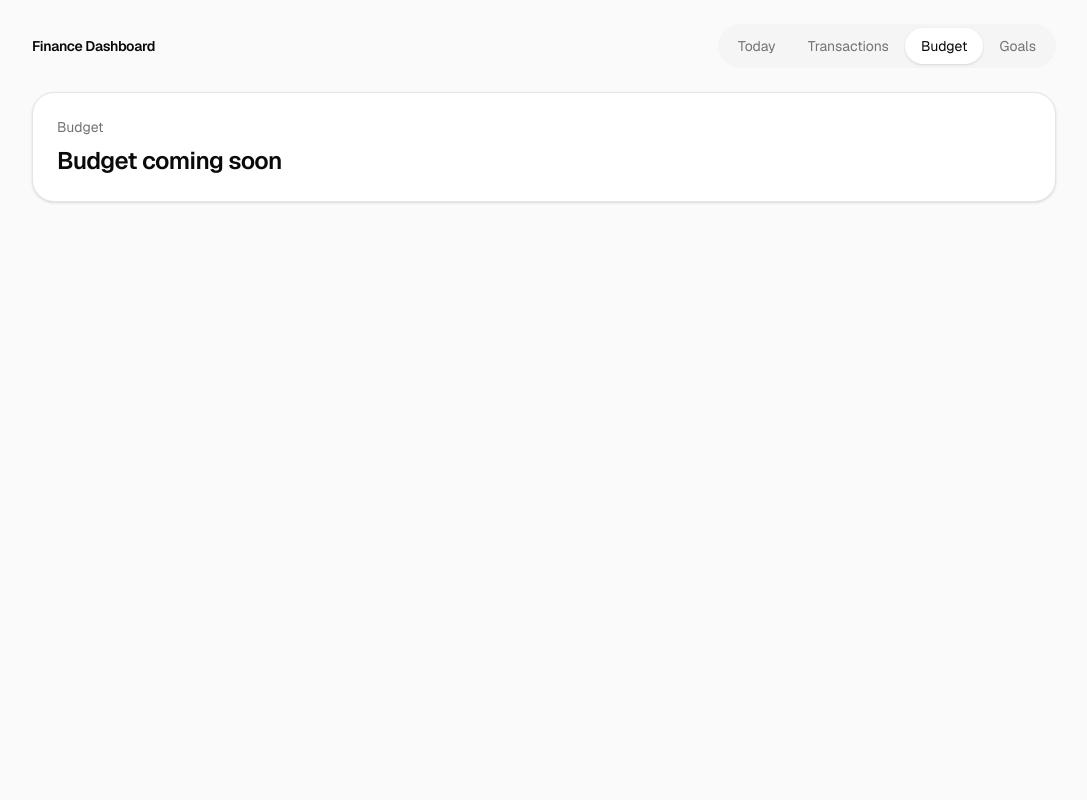
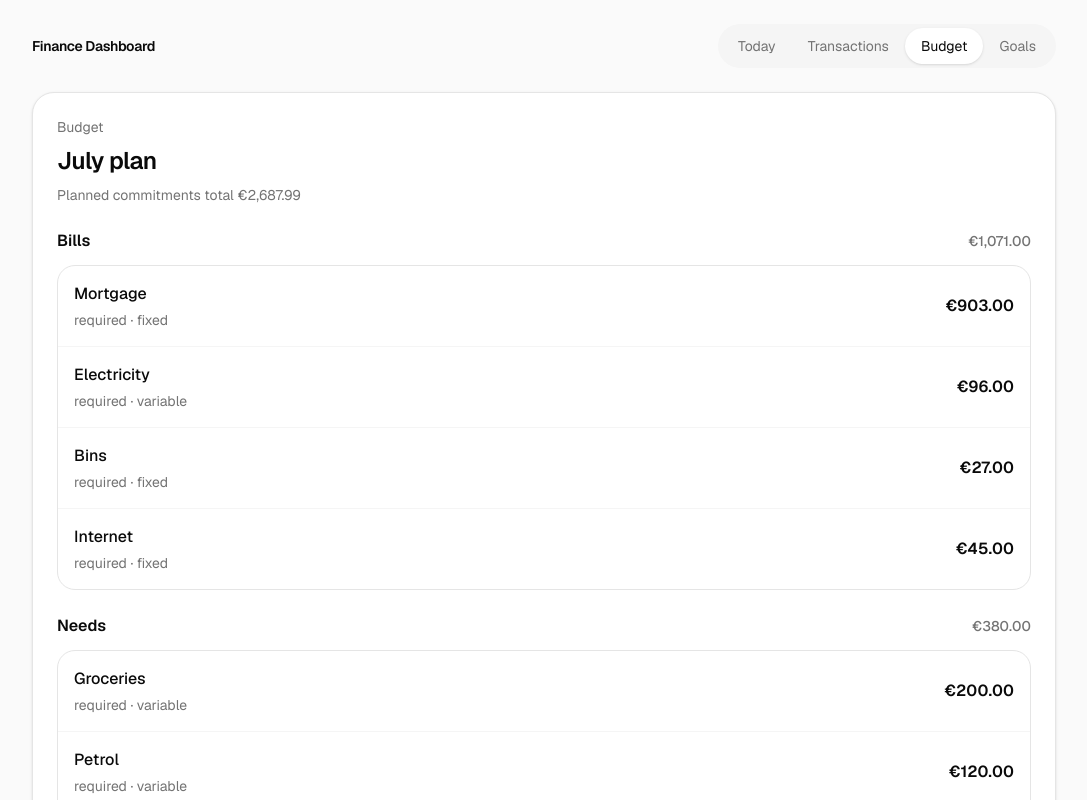
Before and after one commit to Sangreal8/finance-dashboard, a Next.js app: page /budget in a window 1280 px wide. Shown: the top 800 px of the page, without its empty margins (96-1183 px from the left). Built offline with nearby package versions, Linux system fonts and the light colour scheme.

Commit message:
Add monthly budget total calculation

```diff
--- a/app/budget/page.tsx
+++ b/app/budget/page.tsx
@@ -1,10 +1,5 @@
+import BudgetOverview from "@/components/budget/BudgetOverview";
+
 export default function BudgetPage() {
-  return (
-    <section className="rounded-3xl border border-neutral-200 bg-white p-6 shadow-sm dark:border-neutral-800 dark:bg-neutral-900">
-      <p className="text-sm text-neutral-500 dark:text-neutral-400">Budget</p>
-      <h1 className="mt-2 text-2xl font-semibold tracking-tight">
-        Budget coming soon
-      </h1>
-    </section>
-  );
+  return <BudgetOverview />;
 }
--- /dev/null
+++ b/components/budget/BudgetOverview.tsx
@@ -0,0 +1,80 @@
+import { budgetItems } from "@/data/budgetItems";
+import { categories } from "@/data/categories";
+import { getMonthlyBudgetTotal } from "@/lib/calculations/budgetTotals";
+
+const formatCurrency = (amount: number) =>
+  amount.toLocaleString("en-IE", {
+    style: "currency",
+    currency: "EUR",
+  });
+
+export default function BudgetOverview() {
+  const month = "2026-07";
+  const monthlyTotal = getMonthlyBudgetTotal(budgetItems, month);
+
+  const groupedItems = budgetItems
+    .filter((item) => item.month === month)
+    .reduce<Record<string, typeof budgetItems>>((groups, item) => {
+      const category = categories.find((cat) => cat.id === item.categoryId);
+      const groupName = category?.group ?? "Misc";
+
+      if (!groups[groupName]) groups[groupName] = [];
+      groups[groupName].push(item);
+
+      return groups;
+    }, {});
+
+  return (
+    <section className="rounded-3xl border border-neutral-200 bg-white p-6 shadow-sm dark:border-neutral-800 dark:bg-neutral-900">
+      <div>
+        <p className="text-sm text-neutral-500 dark:text-neutral-400">Budget</p>
+        <h1 className="mt-2 text-2xl font-semibold tracking-tight">
+          July plan
+        </h1>
+        <p className="mt-2 text-sm text-neutral-500 dark:text-neutral-400">
+          Planned commitments total {formatCurrency(monthlyTotal)}
+        </p>
+      </div>
+
+      <div className="mt-6 space-y-6">
+        {Object.entries(groupedItems).map(([group, items]) => {
+          const total = items.reduce(
+            (sum, item) => sum + item.plannedAmount,
+            0,
+          );
+
+          return (
+            <div key={group}>
+              <div className="mb-3 flex items-center justify-between">
+                <h2 className="font-semibold">{group}</h2>
+                <p className="text-sm font-medium text-neutral-500 dark:text-neutral-400">
+                  {formatCurrency(total)}
+                </p>
+              </div>
+
+              <div className="overflow-hidden rounded-2xl border border-neutral-200 dark:border-neutral-800">
+                {items.map((item) => (
+                  <div
+                    key={item.id}
+                    className="flex items-center justify-between border-b border-neutral-100 px-4 py-4 last:border-b-0 dark:border-neutral-800"
+                  >
+                    <div>
+                      <p className="font-medium">{item.name}</p>
+                      <p className="mt-1 text-sm text-neutral-500 dark:text-neutral-400">
+                        {item.obligation} · {item.variability}
+                      </p>
+                    </div>
+
+                    <p className="font-semibold">
+                      {formatCurrency(item.plannedAmount)}
+                    </p>
+                  </div>
+                ))}
+              </div>
+            </div>
+          );
+        })}
+      </div>
+    </section>
+  );
+}
--- /dev/null
+++ b/lib/calculations/budgetTotals.ts
@@ -0,0 +1,10 @@
+import type { BudgetItem } from "@/types/budget";
+
+export function getMonthlyBudgetTotal(
+  budgetItems: BudgetItem[],
+  month: string
+) {
+  return budgetItems
+    .filter((item) => item.month === month)
+    .reduce((sum, item) => sum + item.plannedAmount, 0);
+}
```
